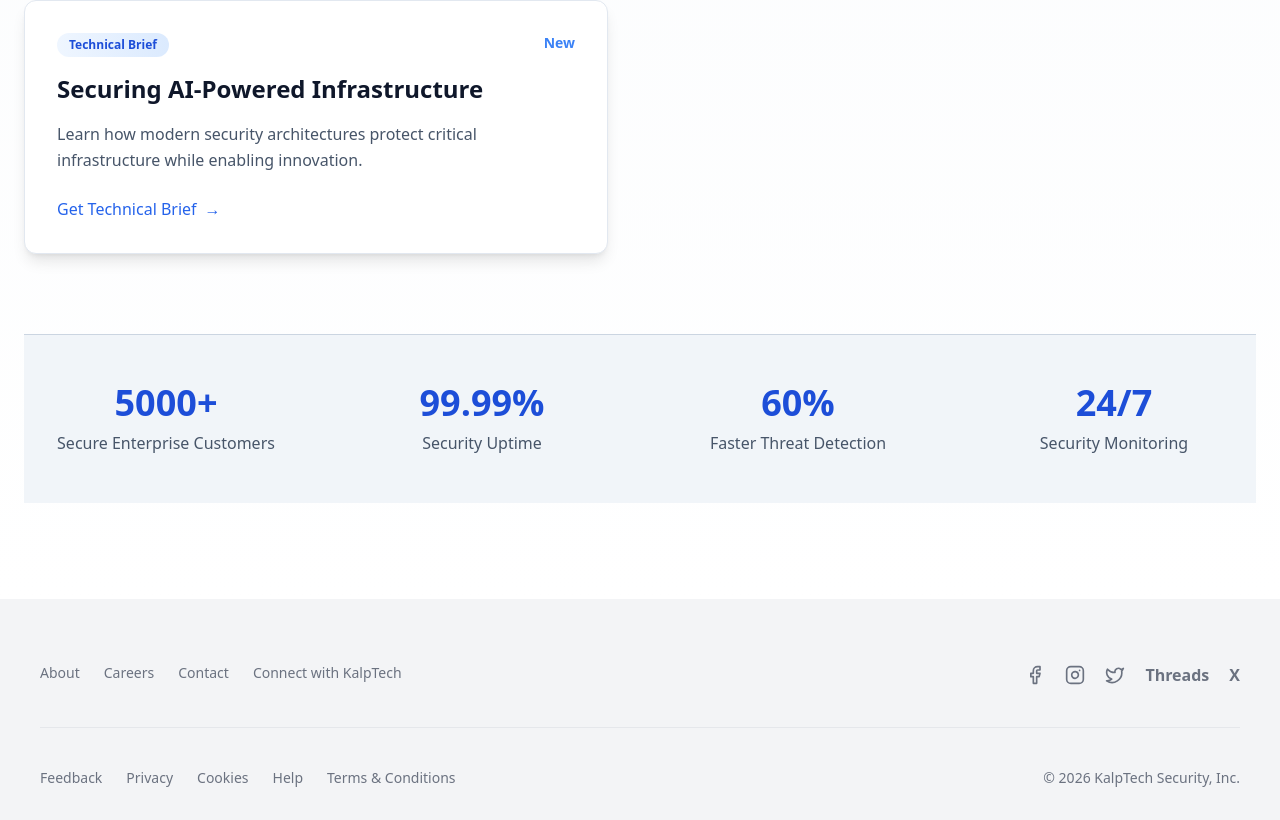
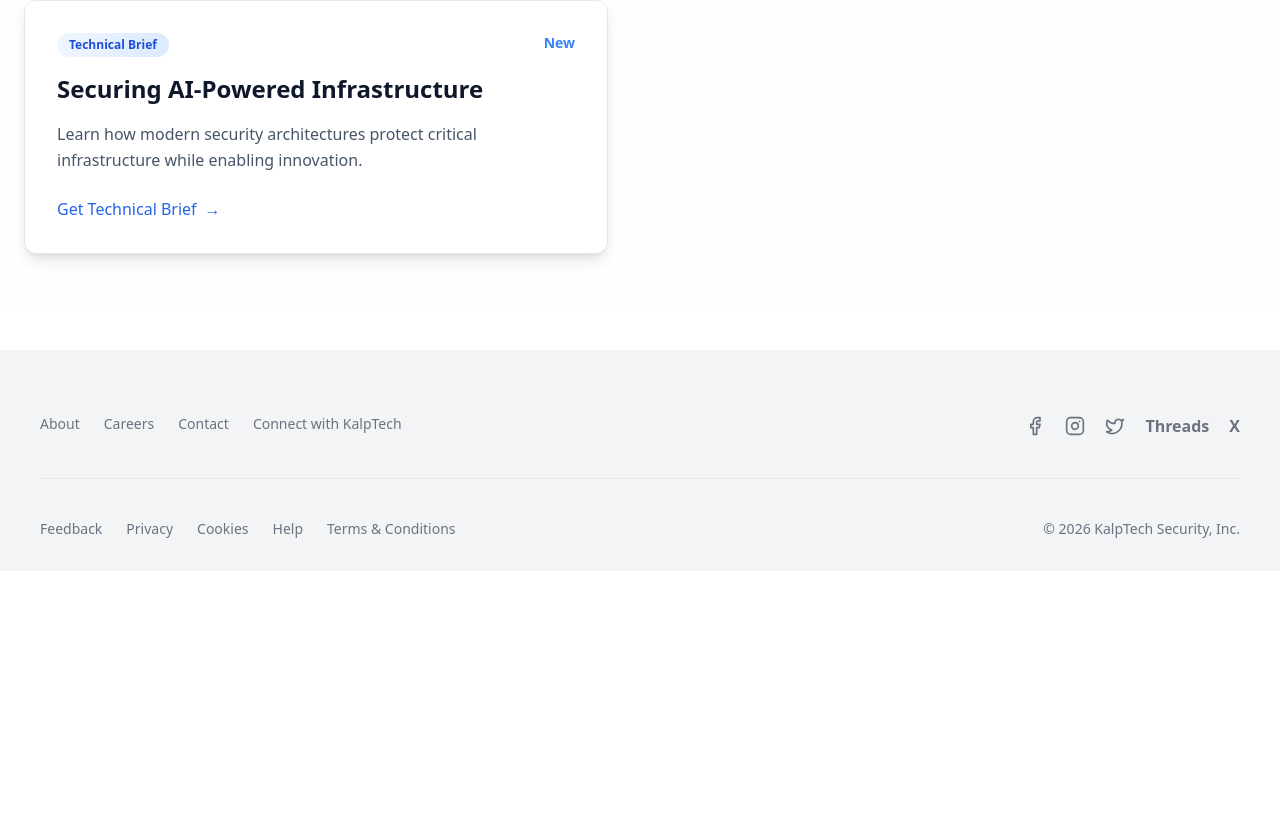
Before and after one commit to Jackuuu07/AekSec, a React (Vite) app: page / in a window 1280 px wide. Shown: the part 6404-7224 px from the top of the page. After the commit the page ends 6975 px from the top, so only its background shows below. Built offline with nearby package versions, Linux system fonts and the light colour scheme.

Commit message:
remove footer from home

```diff
--- a/src/Pages/Home.jsx
+++ b/src/Pages/Home.jsx
@@ -1007,34 +1007,7 @@ export default function Home() {
             </div>
           </div>
 
-          <div className="mt-20 pb-12 pt-12 border-t w-full border-slate-300 bg-slate-100">
-            <div className="grid grid-cols-1 md:grid-cols-4 gap-8">
-              <div className="text-center">
-                <div className="text-4xl font-bold text-blue-700 mb-2">
-                  5000+
-                </div>
-                <div className="text-slate-600">
-                  Secure Enterprise Customers
-                </div>
-              </div>
-              <div className="text-center">
-                <div className="text-4xl font-bold text-blue-700 mb-2">
-                  99.99%
-                </div>
-                <div className="text-slate-600">Security Uptime</div>
-              </div>
-              <div className="text-center">
-                <div className="text-4xl font-bold text-blue-700 mb-2">60%</div>
-                <div className="text-slate-600">Faster Threat Detection</div>
-              </div>
-              <div className="text-center">
-                <div className="text-4xl font-bold text-blue-700 mb-2">
-                  24/7
-                </div>
-                <div className="text-slate-600">Security Monitoring</div>
-              </div>
-            </div>
-          </div>
+
         </div>
       </section>
     </>
```
